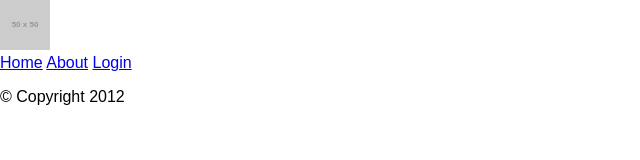
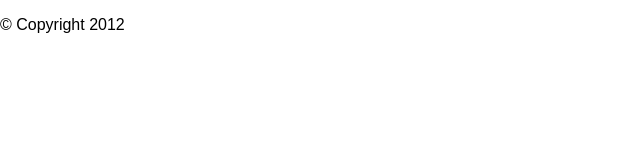
Before and after one commit to etchteam/boilerplate, a plain HTML site: page index.html in a window 1280 px wide. Shown: the whole page, without its empty margins (0-640 px from the left). Drawn offline with nearby package versions, Linux system fonts and the light colour scheme; placeholder pictures from the web are drawn by us.

Commit message:
Update index.html

```diff
--- a/index.html
+++ b/index.html
@@ -31,23 +31,12 @@
 
   <header>
 
-    <a href="#">
-        <img src="http://placehold.it/50x50" alt="Company Name">
-    </a>
+  </header>
 
-    <nav>
-
-        <a href="#" title="Home">Home</a>
-        <a href="#" title="About">About</a>
-
-        <a href="#" title="Login" class="secondary">Login</a>
-
-    </nav>
-
-  </header>
   <div role="main">
 
   </div>
+
   <footer>
 
     <p>&copy; Copyright 2012</p>
```
